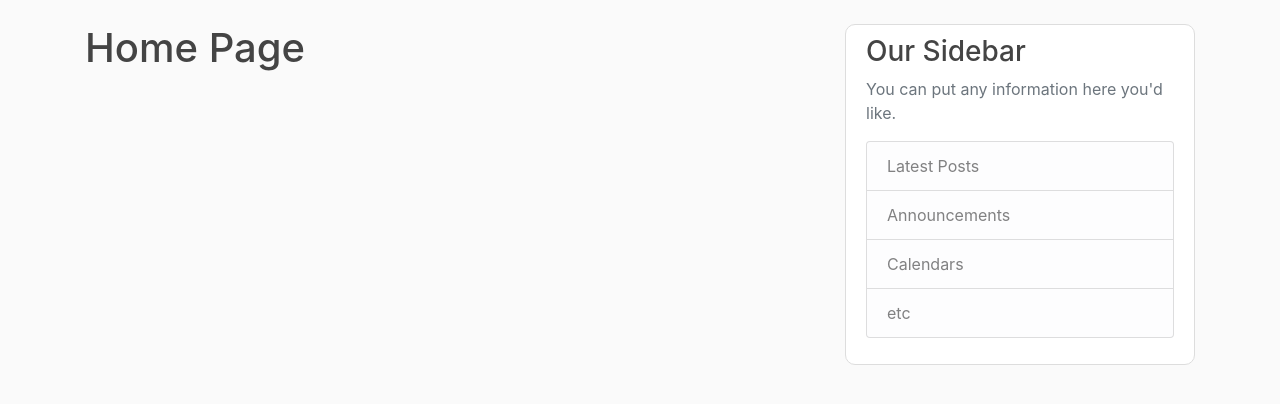
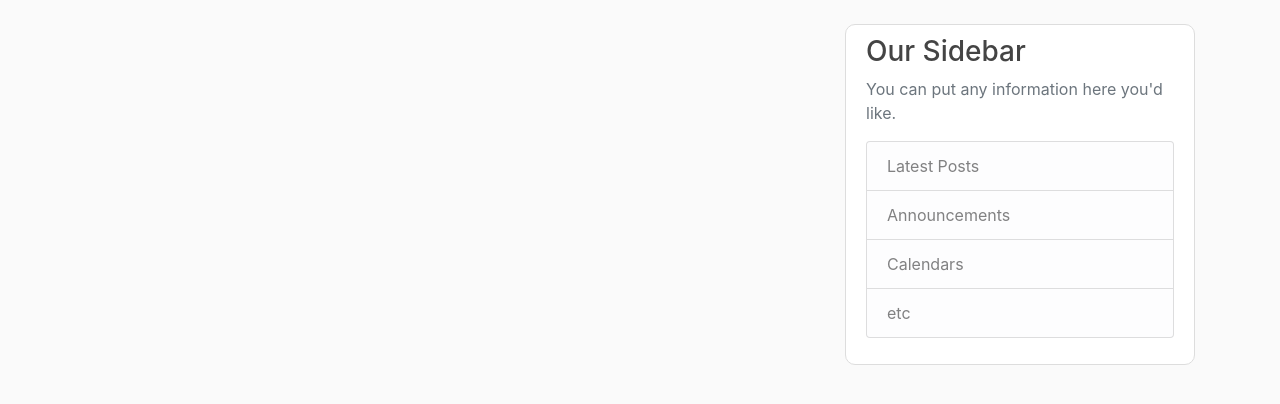
Before and after one commit to nurdinaffandidev/Blog_Flask, a Flask app: page / in a window 1280 px wide. Shown: the part 56-460 px from the top of the page. Run offline with Flask 3, Linux system fonts and the light colour scheme; data that the repository does not hold is empty; some libraries are stand-ins or nearby versions.

Commit message:
chore: remove h1 home page

```diff
--- a/flask_blog/templates/home.html
+++ b/flask_blog/templates/home.html
@@ -1,6 +1,5 @@
 {% extends "layout.html" %}
 {% block content %}
-  <h1>Home Page</h1>
   {% if current_user.is_authenticated %}
     <h4 style="color: #2aacb6">Welcome, {{ current_user.username.title() }}</h4>
   {% endif %}
```
